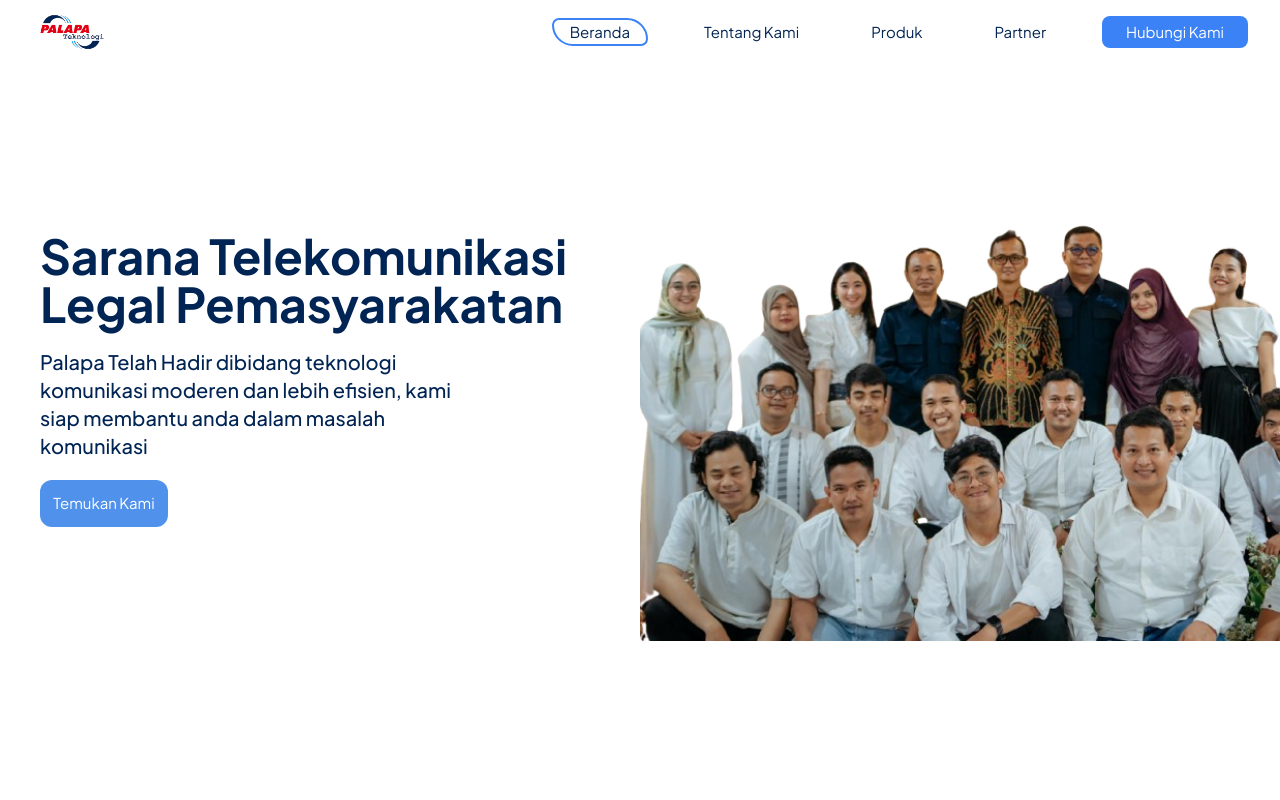
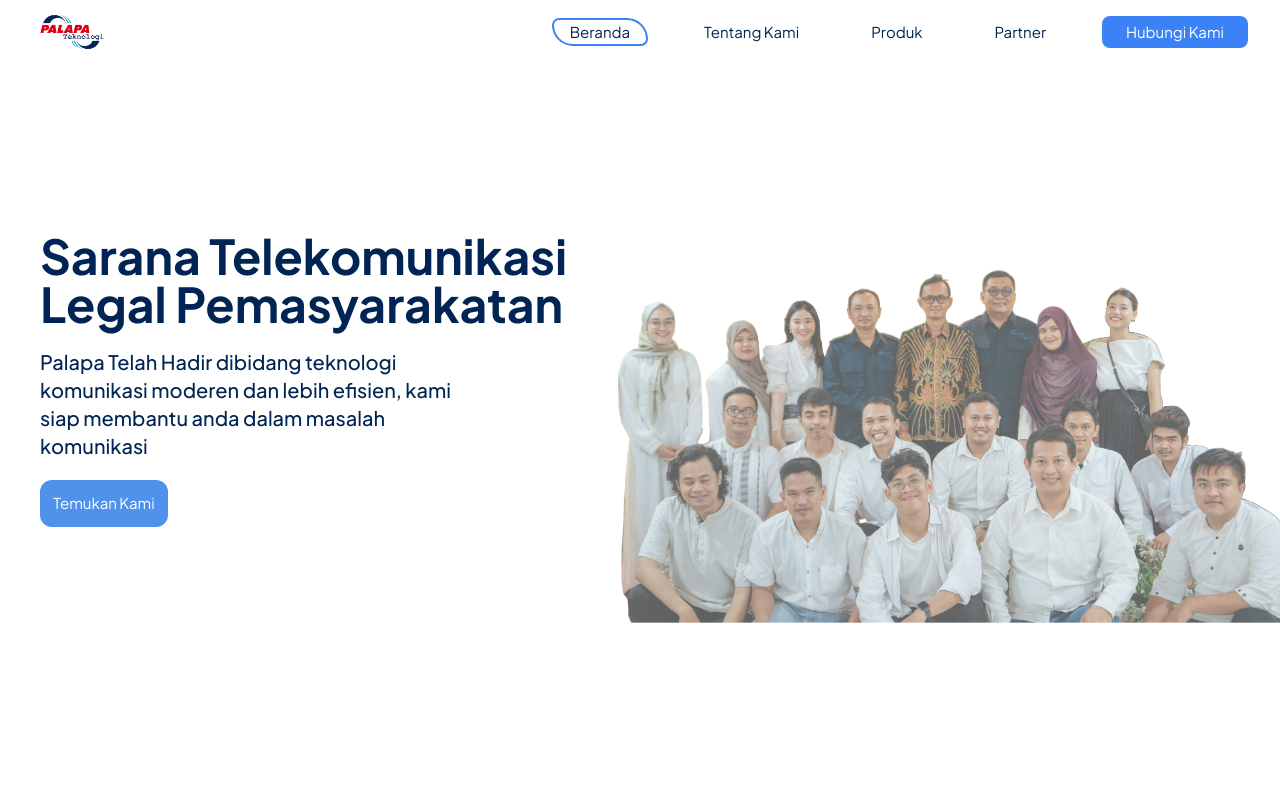
Before and after one commit to rafuiy/palapa-web, a Next.js app in the folder palapa/: page / in a window 1280 px wide. Shown: the top 800 px of the page. Built offline with nearby package versions, Linux system fonts and the light colour scheme; a web font is replaced by a local one.

Commit message:
fix: hero background

```diff
--- a/palapa/src/app/page.js
+++ b/palapa/src/app/page.js
@@ -2,7 +2,7 @@
 import Image from "next/image";
 import Link from "next/link";
 import Navbar from "./components/Navbar";
-import Herobg from "./assets/HeroBackground.png";
+import Herobg from "./assets/Frame 224.png";
 import MbHerobg from "./assets/mobileBG.png"
 import Product1 from "./assets/iWartel.png";
 import Product2 from "./assets/Imcpas.png";
@@ -90,7 +90,7 @@ export default function Home() {
           objectFit="contain"
           // objectPosition="bottom right"
           // style={{ height: "55%", width: "45%"}}
-          className="absolute top-56 2xl:top-auto 2xl:bottom-0 right-0 opacity-60 w-[45%] md:w-[45%] lg:w-[50%] 2xl:w-[50%] hidden md:flex"
+          className="absolute top-32 2xl:top-auto 2xl:bottom-0 right-0 opacity-60 w-[45%] md:w-[55%] lg:w-[60%] 2xl:w-[65%] hidden md:flex"
           data-aos="fade-left"
           data-aos-offset="200"
           data-aos-delay="50"
```
Also changed, not shown: palapa/src/app/assets/Frame 224.png (added).
